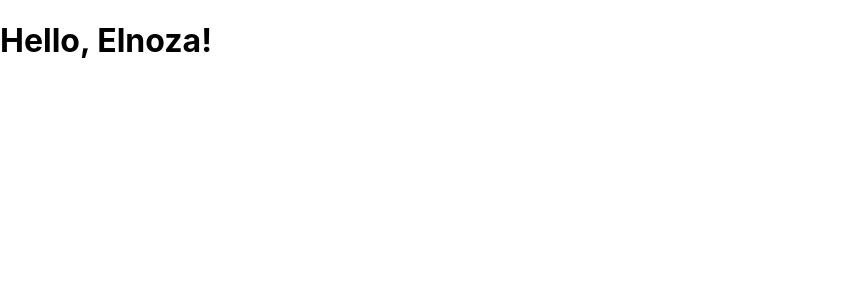
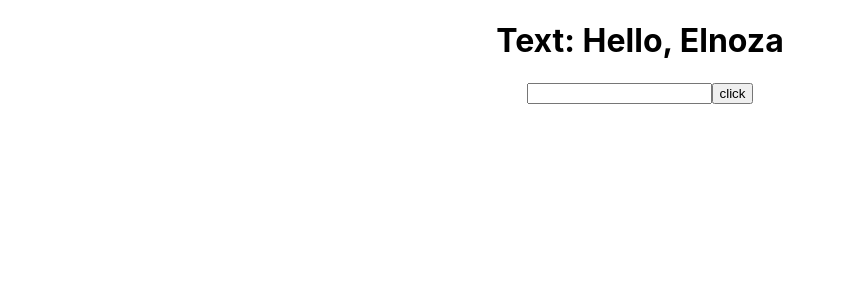
Before and after one commit to MamatovaElnoza/reactLessons, a React (Create React App) app: page / in a window 1280 px wide. Shown: the top 300 px of the page, without its empty margins (0-843 px from the left). Built offline with nearby package versions, Linux system fonts and the light colour scheme.

Commit message:
JSX preprotessor

```diff
--- a/src/App.css
+++ b/src/App.css
@@ -0,0 +1,3 @@
+.App {
+    text-align: center;
+}
--- a/src/App.js
+++ b/src/App.js
@@ -1,9 +1,13 @@
 import React from 'react';
+import './App.css'
 
 function App() {
+  const text = 'Hello, Elnoza'
   return (
     <div className="App">
-      <h1>Hello, Elnoza!</h1>
+      <h1>Text: {text}</h1>
+      <input type='text' />
+      <button>click</button>
     </div>
   );
 }
```
